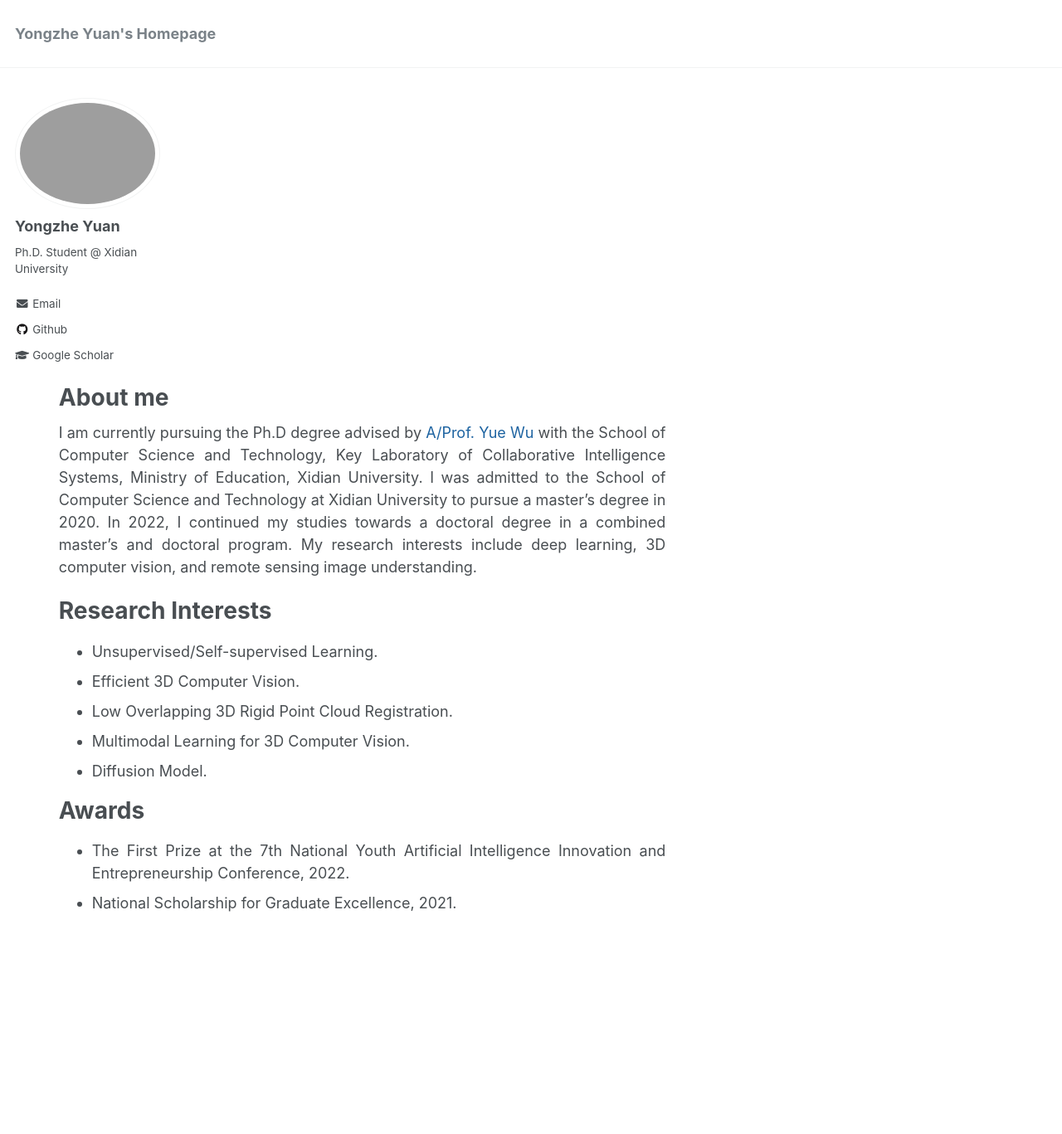
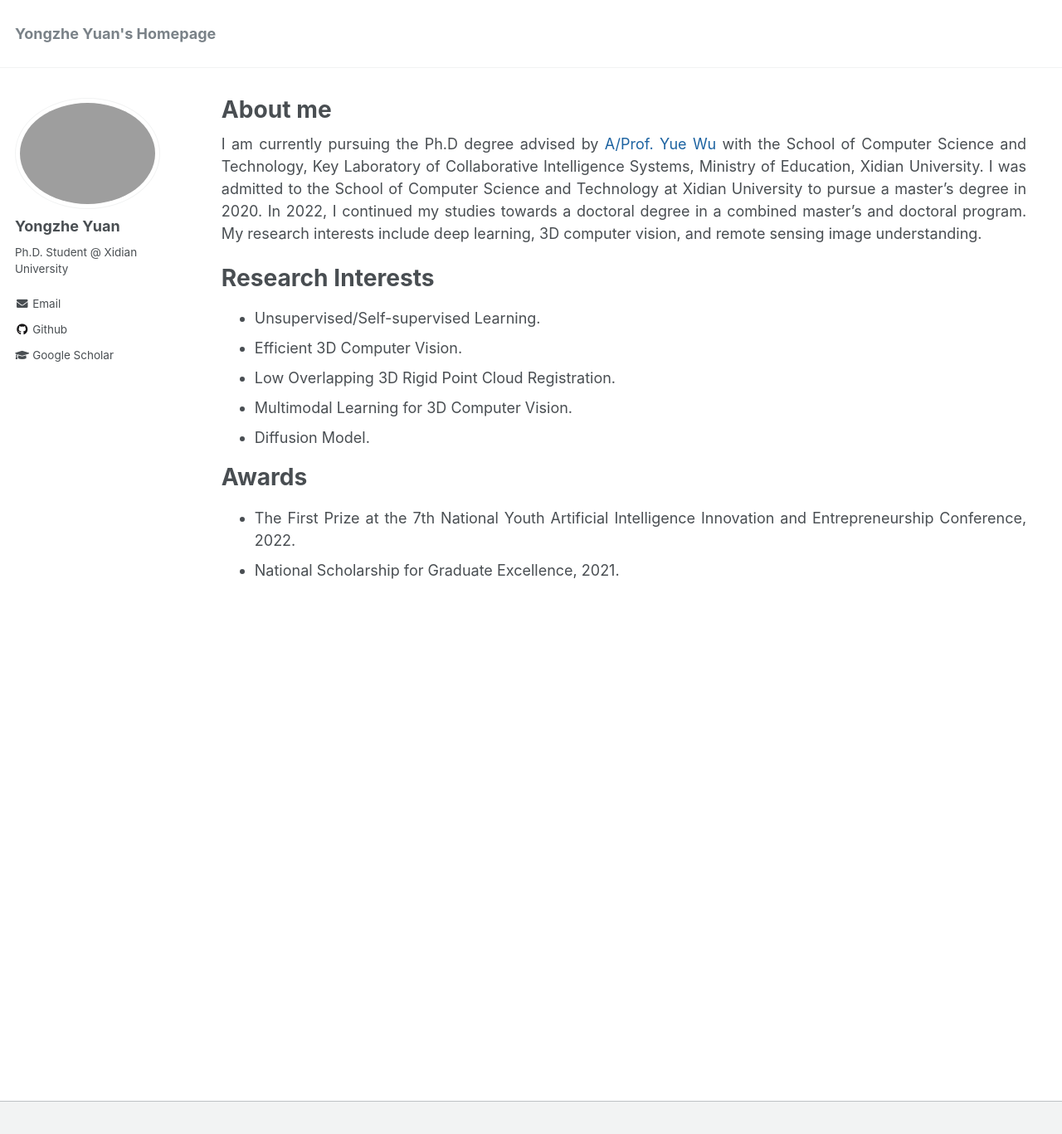
Before and after one commit to YYZMARS/YYZMARS.github.io, a Jekyll site: the page built from _pages/home.md, in a window 1280 px wide and 1400 px high. Shown: the top 1367 px of the window at 83% size. Built offline with Jekyll 4.4.1, drawn with Linux system fonts in a browser that asks for light colours; a script that is not in the unit is left out.

Commit message:
Update _page.scss

```diff
--- a/_sass/_page.scss
+++ b/_sass/_page.scss
@@ -19,11 +19,10 @@
 .page {
   @include breakpoint($large) {
     width: 80%;
-    padding-left: 0;
+    padding-left: 0%;
     padding-right: 2%;
-    // @include span(10 of 12 last);
-    @include prefix(0.5 of 12);
-    @include suffix(2 of 12);
+    float: right;
+    margin-right: 0;
   }
 
   .page__inner-wrap {
```
